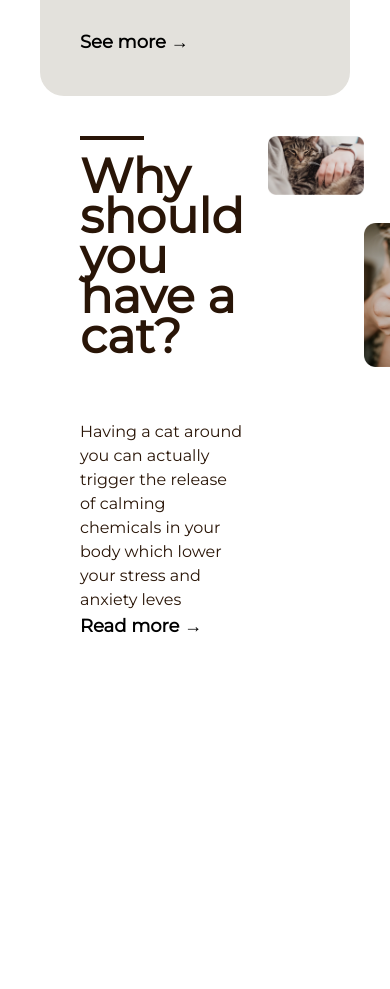
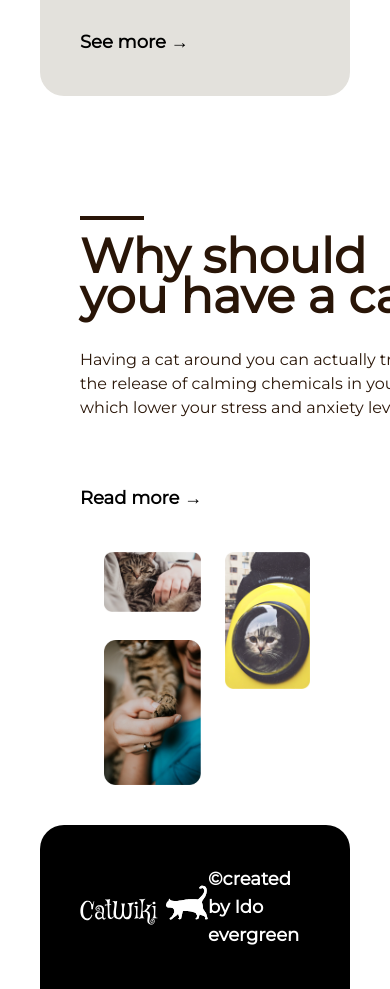
Before and after one commit to evergreenx/CatVerse, a React (Create React App) app: page / in a window 390 px wide. Shown: the part 820-1809 px from the top of the page. Before the commit the page ends 1500 px from the top, so only its background shows below. Built offline with nearby package versions, Linux system fonts and the light colour scheme.

Commit message:
90% done with home page

```diff
--- a/src/App.tsx
+++ b/src/App.tsx
@@ -1,6 +1,13 @@
+import { useEffect } from "react";
 import Home from "./component/Home";
 
+
 const App = () => {
+
+useEffect(() => {
+  window.scrollTo(0, 0);
+}, [])
+
   return (
     <div className="mx-10 lg:mx-24">
       <Home />
--- /dev/null
+++ b/src/component/Footer.tsx
@@ -0,0 +1,19 @@
+import React from "react";
+import Logo2 from "../assets/image/Logo2.svg";
+
+const Footer = () => {
+
+
+  return (
+    <footer className="bg-black rounded-t-3xl lg:px-32  p-10 flex justify-between ">
+      <img src={Logo2} alt="logo" />
+
+      <div className="text-lg text-white font-bold">
+        &#169;
+        <a href="https://idoevergreen.tech">created by Ido evergreen</a>
+      </div>
+    </footer>
+  );
+};
+
+export default Footer;
--- a/src/component/Home.tsx
+++ b/src/component/Home.tsx
@@ -1,5 +1,6 @@
 import React from "react";
 import DiscoverBreed from "./DiscoverBreed";
+import Footer from "./Footer";
 import Header from "./Header";
 import Hero from "./Hero";
 import Why from "./Why";
@@ -11,6 +12,7 @@ const Home = () => {
       <Hero />
       <DiscoverBreed />
       <Why />
+      <Footer />
     </div>
   );
 };
--- a/src/component/Why.tsx
+++ b/src/component/Why.tsx
@@ -6,14 +6,14 @@ import CatImg3 from "../assets/image/image 3.png";
 const Why = () => {
   return (
     <div className="bg-white lg:p-32  p-10 ">
-      <div className="flex justify-between ">
-        <div className="w-96">
+      <div className="flex justify-between lg:flex-row flex-col ">
+        <div className="w-96 mt-20">
           <hr className="w-16 border-2 border-basic-text bg-basic-text mb-4"></hr>
           <h3 className="mb-8 text-basic-text text-5xl font-bold leading-10 ">
             Why should you have a cat?
           </h3>
 
-          <p className="text-basic-text mt-16 ">
+          <p className="text-basic-text mb-16 ">
             Having a cat around you can actually trigger the release of calming
             chemicals in your body which lower your stress and anxiety leves
           </p>
@@ -23,18 +23,16 @@ const Why = () => {
           </a>
         </div>
 
-<div className="flex">
+        <div className="flex lg:flex-row flex-row lg:mt-0 mt-10">
           <div className="mx-6">
-          <img src={CatImg2} alt="image2"  />
+            <img src={CatImg2} alt="image2" />
 
-          <img src={CatImg1} alt="image1" className="ml-24 mt-7" />
+            <img src={CatImg1} alt="image1" className="lg:ml-14 mt-7" />
           </div>
 
           <div>
             <img src={CatImg3} alt="image3" />
-
           </div>
-
         </div>
       </div>
     </div>
```
Lines whose indentation alone changed are shown as unchanged.
